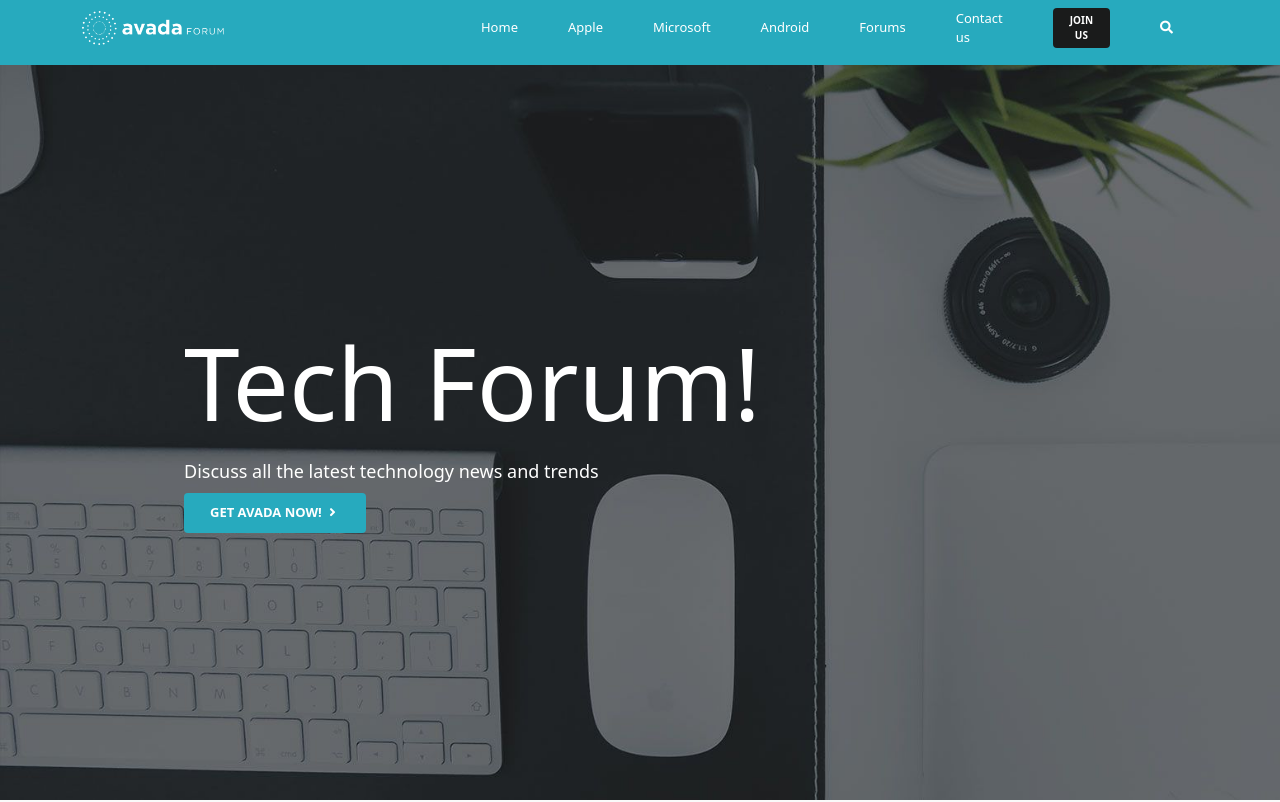
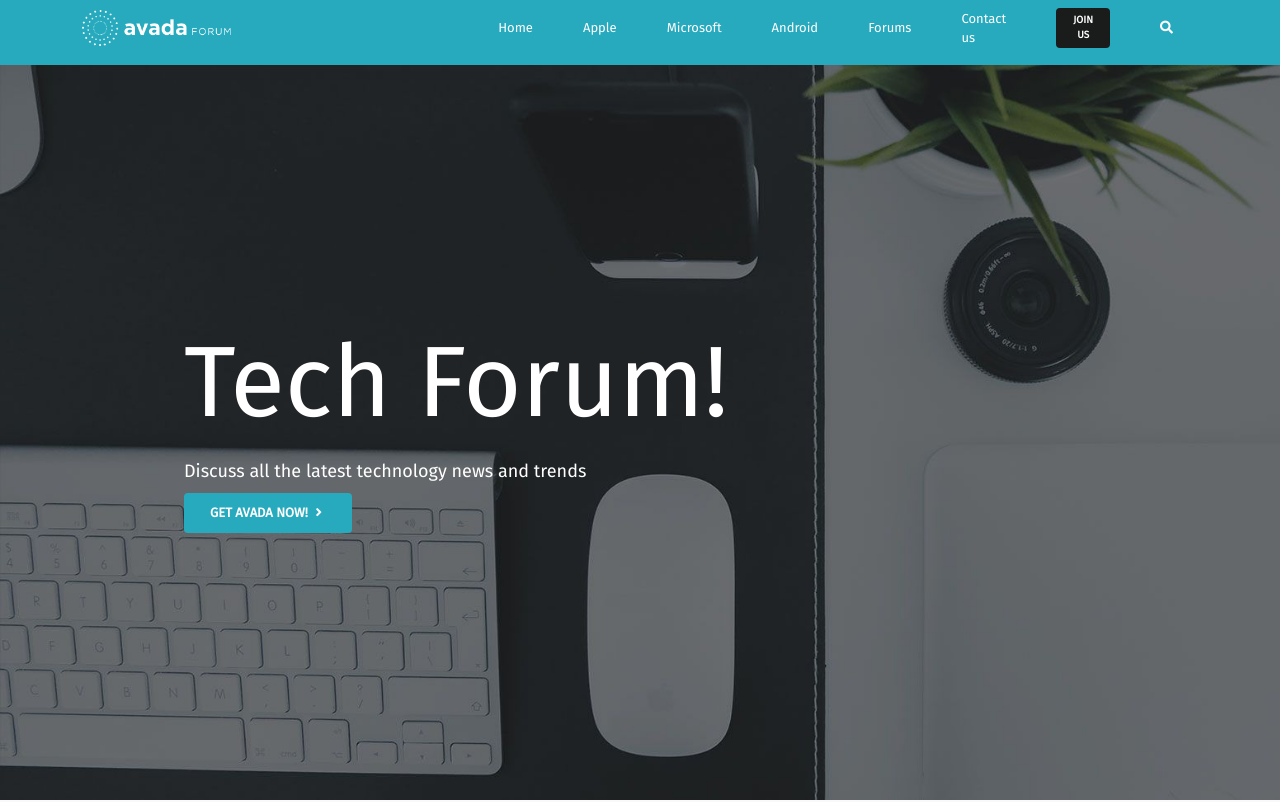
Before and after one commit to FabrizioFornone/proj-html-vuejs, a Vue app: page / in a window 1280 px wide. Shown: the top 802 px of the page. Built offline with nearby package versions, Linux system fonts and the light colour scheme.

Commit message:
font added

```diff
--- a/src/style/main.scss
+++ b/src/style/main.scss
@@ -1,6 +1,11 @@
 @import "~bootstrap/scss/bootstrap.scss";
 @import url("https://use.fontawesome.com/releases/v5.7.1/css/all.css");
 @import "@/style/variabiles.scss";
+@import url("https://fonts.googleapis.com/css2?family=Fira+Sans&display=swap");
+
+body {
+  font-family: "Fira Sans", sans-serif;
+}
 
 ul {
   list-style: none;
```
